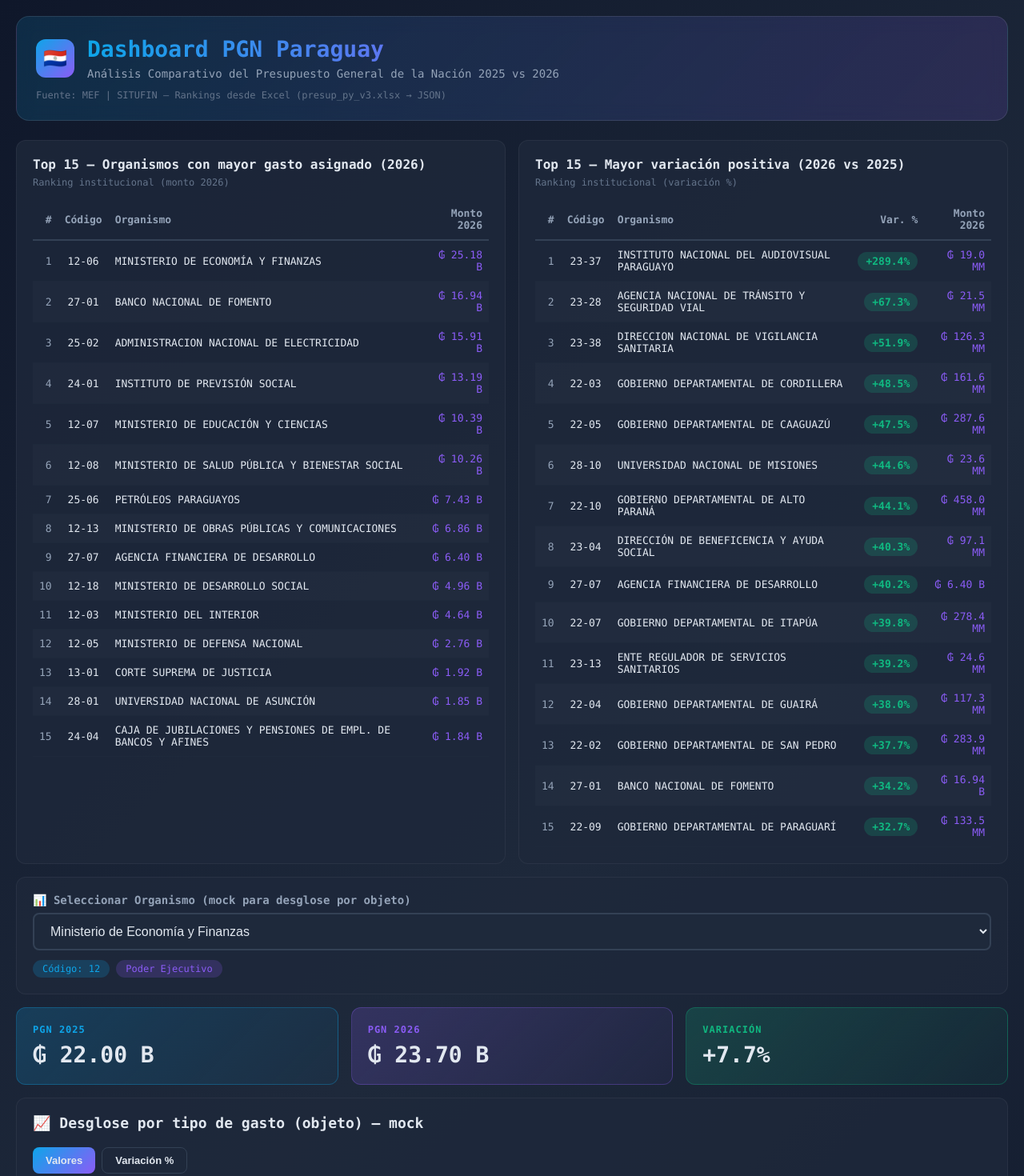
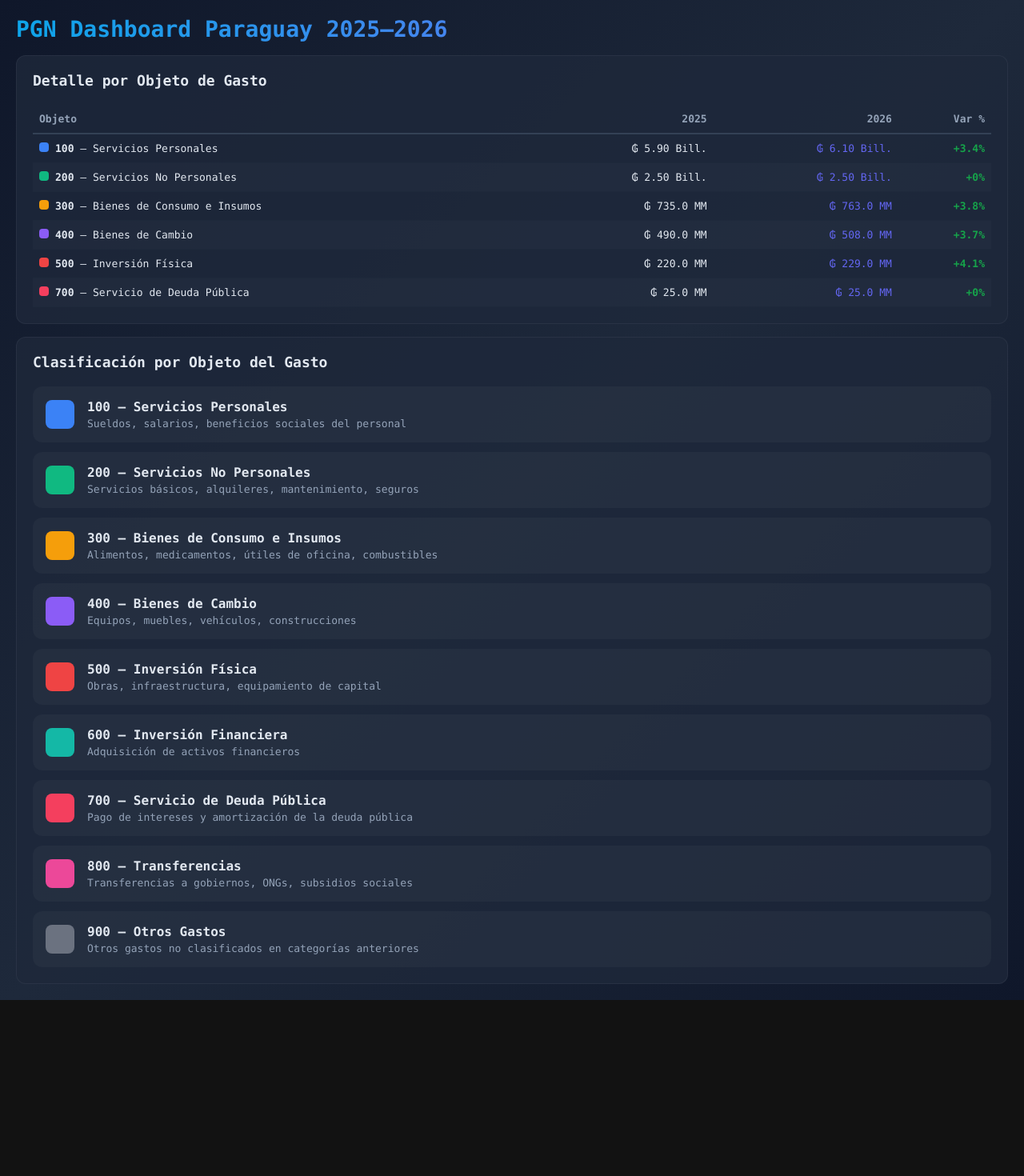
Before and after one commit to sfkaplan/Presupuesto_py, a React (Vite) app in the folder frontend/: page / in a window 1280 px wide. Shown: the top 1470 px of the page at 80% size. After the commit the page ends 1250 px from the top, so only its background shows below. Built offline with nearby package versions, Linux system fonts and the light colour scheme.

Commit message:
Update App.jsx

```diff
--- a/frontend/src/App.jsx
+++ b/frontend/src/App.jsx
@@ -5,88 +5,130 @@
 } from "recharts";
 import pgn from "./data/pgn.json";
 
-// --- Helpers
+/* =========================
+   Helpers
+========================= */
 const formatGs = (num) => {
   const n = Number(num || 0);
-  if (n >= 1e12) return `₲ ${(n / 1e12).toFixed(2)} B`;
+  if (n >= 1e12) return `₲ ${(n / 1e12).toFixed(2)} Bill.`;
   if (n >= 1e9) return `₲ ${(n / 1e9).toFixed(1)} MM`;
   if (n >= 1e6) return `₲ ${(n / 1e6).toFixed(0)} M`;
   return `₲ ${n.toLocaleString()}`;
 };
 
-const clampText = (s, max = 60) => {
-  const str = String(s || "");
-  return str.length > max ? str.slice(0, max - 1) + "…" : str;
+const sumObj = (obj) =>
+  Object.values(obj || {}).reduce((a, b) => a + (Number(b) || 0), 0);
+
+/* =========================
+   Objetos de Gasto (FUENTE ÚNICA)
+========================= */
+const objetosGasto = {
+  100: {
+    nombre: "Servicios Personales",
+    descripcion: "Sueldos, salarios, beneficios sociales del personal",
+    color: "#3b82f6"
+  },
+  200: {
+    nombre: "Servicios No Personales",
+    descripcion: "Servicios básicos, alquileres, mantenimiento, seguros",
+    color: "#10b981"
+  },
+  300: {
+    nombre: "Bienes de Consumo e Insumos",
+    descripcion: "Alimentos, medicamentos, útiles de oficina, combustibles",
+    color: "#f59e0b"
+  },
+  400: {
+    nombre: "Bienes de Cambio",
+    descripcion: "Equipos, muebles, vehículos, construcciones",
+    color: "#8b5cf6"
+  },
+  500: {
+    nombre: "Inversión Física",
+    descripcion: "Obras, infraestructura, equipamiento de capital",
+    color: "#ef4444"
+  },
+  600: {
+    nombre: "Inversión Financiera",
+    descripcion: "Adquisición de activos financieros",
+    color: "#14b8a6"
+  },
+  700: {
+    nombre: "Servicio de Deuda Pública",
+    descripcion: "Pago de intereses y amortización de la deuda pública",
+    color: "#f43f5e"
+  },
+  800: {
+    nombre: "Transferencias",
+    descripcion: "Transferencias a gobiernos, ONGs, subsidios sociales",
+    color: "#ec4899"
+  },
+  900: {
+    nombre: "Otros Gastos",
+    descripcion: "Otros gastos no clasificados en categorías anteriores",
+    color: "#6b7280"
+  }
 };
 
-const sumObj = (obj) => Object.values(obj || {}).reduce((a, b) => a + (Number(b) || 0), 0);
-
-// --- MOCK: desglose por objeto (se reemplaza cuando tengamos tabla real)
+/* =========================
+   MOCK – Desglose por organismo
+========================= */
 const entidadesData = {
   "Ministerio de Educación y Ciencias": {
     codigo: "20",
     nivel: "Poder Ejecutivo",
-    pgn2025: { 100: 6310000000000, 200: 485000000000, 300: 2350000000000, 400: 165000000000, 500: 285000000000, 800: 105000000000, 900: 0 },
-    pgn2026: { 100: 6850000000000, 200: 545000000000, 300: 2580000000000, 400: 185000000000, 500: 320000000000, 800: 120000000000, 900: 0 }
-  },
-  "Ministerio de Salud Pública": {
-    codigo: "21",
-    nivel: "Poder Ejecutivo",
-    pgn2025: { 100: 4150000000000, 200: 720000000000, 300: 3280000000000, 400: 485000000000, 500: 680000000000, 800: 185000000000, 900: 0 },
-    pgn2026: { 100: 4650000000000, 200: 850000000000, 300: 3520000000000, 400: 540000000000, 500: 780000000000, 800: 220000000000, 900: 0 }
-  },
-  "Ministerio de Economía y Finanzas": {
-    codigo: "12",
-    nivel: "Poder Ejecutivo",
-    pgn2025: { 100: 520000000000, 200: 145000000000, 300: 92000000000, 400: 38000000000, 500: 65000000000, 800: 16300000000000, 900: 4840000000000 },
-    pgn2026: { 100: 555000000000, 200: 158000000000, 300: 98000000000, 400: 42000000000, 500: 72000000000, 800: 17500000000000, 900: 5275000000000 }
+    pgn2025: { 100: 5900000000000, 200: 2500000000000, 300: 735000000000, 400: 490000000000, 500: 220000000000, 700: 25000000000 },
+    pgn2026: { 100: 6100000000000, 200: 2500000000000, 300: 763000000000, 400: 508000000000, 500: 229000000000, 700: 25000000000 }
   }
 };
 
-const objetosGasto = {
-  100: { nombre: "Servicios Personales", color: "#0ea5e9" },
-  200: { nombre: "Servicios No Personales", color: "#8b5cf6" },
-  300: { nombre: "Bienes de Consumo e Insumos", color: "#10b981" },
-  400: { nombre: "Bienes de Cambio", color: "#f59e0b" },
-  500: { nombre: "Inversión Física", color: "#ef4444" },
-  800: { nombre: "Transferencias", color: "#ec4899" },
-  900: { nombre: "Otros Gastos", color: "#6b7280" }
-
-
-};
-
-function RankTable({ title, subtitle, rows, type }) {
+/* =========================
+   Componentes
+========================= */
+function ObjetoGastoDetalleTable({ data }) {
   return (
-    <div className="card">
-      <div style={{ display: "flex", justifyContent: "space-between", alignItems: "baseline", gap: 12 }}>
-        <div>
-          <h3 className="h3">{title}</h3>
-          <p className="muted">{subtitle}</p>
-        </div>
-      </div>
+    <div className="card" style={{ marginTop: 16 }}>
+      <h2 className="h2">Detalle por Objeto de Gasto</h2>
 
       <table>
         <thead>
           <tr>
-            <th style={{ textAlign: "right" }}>#</th>
-            <th style={{ textAlign: "center" }}>Código</th>
-            <th>Organismo</th>
-            {type === "var" ? <th style={{ textAlign: "right" }}>Var. %</th> : null}
-            <th style={{ textAlign: "right" }}>Monto 2026</th>
+            <th>Objeto</th>
+            <th style={{ textAlign: "right" }}>2025</th>
+            <th style={{ textAlign: "right" }}>2026</th>
+            <th style={{ textAlign: "right" }}>Var %</th>
           </tr>
         </thead>
         <tbody>
-          {rows.map((r, idx) => (
-            <tr key={`${r.codigo || "NA"}-${idx}`}>
-              <td style={{ textAlign: "right", color: "#94a3b8" }}>{idx + 1}</td>
-              <td style={{ textAlign: "center" }}><span className="mono">{r.codigo || "—"}</span></td>
-              <td>{clampText(r.organismo, 60)}</td>
-              {type === "var" ? (
-                <td style={{ textAlign: "right" }}>
-                  <span className="pill-green">+{Number(r.variacion_pct || 0).toFixed(1)}%</span>
-                </td>
-              ) : null}
-              <td style={{ textAlign: "right", color: "#8b5cf6" }}><span className="mono">{formatGs(r.monto_2026)}</span></td>
+          {data.map((d) => (
+            <tr key={d.objeto}>
+              <td>
+                <span
+                  style={{
+                    display: "inline-block",
+                    width: 12,
+                    height: 12,
+                    borderRadius: 4,
+                    background: d.color,
+                    marginRight: 8
+                  }}
+                />
+                <strong>{d.objeto}</strong> – {objetosGasto[d.objeto].nombre}
+              </td>
+              <td style={{ textAlign: "right" }}>{formatGs(d.pgn2025)}</td>
+              <td style={{ textAlign: "right", color: "#6366f1" }}>
+                {formatGs(d.pgn2026)}
+              </td>
+              <td
+                style={{
+                  textAlign: "right",
+                  color: d.variacion >= 0 ? "#16a34a" : "#dc2626",
+                  fontWeight: 700
+                }}
+              >
+                {d.variacion >= 0 ? "+" : ""}
+                {d.variacion}%
+              </td>
             </tr>
           ))}
         </tbody>
@@ -95,8 +137,52 @@
   );
 }
 
+function ClasificacionObjetoGasto() {
+  return (
+    <div className="card" style={{ marginTop: 16 }}>
+      <h2 className="h2">Clasificación por Objeto del Gasto</h2>
+
+      <div style={{ display: "flex", flexDirection: "column", gap: 12 }}>
+        {Object.entries(objetosGasto).map(([codigo, obj]) => (
+          <div
+            key={codigo}
+            style={{
+              display: "flex",
+              gap: 16,
+              alignItems: "center",
+              padding: 16,
+              borderRadius: 12,
+              background: "rgba(255,255,255,0.03)"
+            }}
+          >
+            <div
+              style={{
+                width: 36,
+                height: 36,
+                borderRadius: 8,
+                background: obj.color
+              }}
+            />
+            <div>
+              <strong>
+                {codigo} – {obj.nombre}
+              </strong>
+              <div style={{ fontSize: 13, color: "#94a3b8", marginTop: 4 }}>
+                {obj.descripcion}
+              </div>
+            </div>
+          </div>
+        ))}
+      </div>
+    </div>
+  );
+}
+
+/* =========================
+   App principal
+========================= */
 export default function App() {
-  const records = Array.isArray(pgn?.records) ? pgn.records : [];
+  const records = pgn.records || [];
 
   const top15Monto2026 = useMemo(() => {
     return records
@@ -109,187 +195,32 @@
       .slice(0, 15);
   }, [records]);
 
-  const top15VarPos = useMemo(() => {
-    return records
-      .map((r) => ({
-        codigo: r.codigo,
-        organismo: r.item_2026 || r.item_2025 || "",
-        monto_2026: Number(r.monto_2026 || 0),
-        variacion_pct: Number(r.variacion_pct)
-      }))
-      .filter((r) => Number.isFinite(r.variacion_pct) && r.variacion_pct > 0)
-      .sort((a, b) => b.variacion_pct - a.variacion_pct)
-      .slice(0, 15);
-  }, [records]);
-
-  const entityKeys = useMemo(() => Object.keys(entidadesData).sort(), []);
-  const [selectedEntity, setSelectedEntity] = useState(entityKeys[0] || "");
-  const [comparisonMode, setComparisonMode] = useState("absoluto");
-
+  const selectedEntity = "Ministerio de Educación y Ciencias";
   const entityData = entidadesData[selectedEntity];
 
   const comparisonData = useMemo(() => {
     if (!entityData) return [];
-    return Object.keys(objetosGasto)
-      .map((key) => {
-        const pgn2025 = entityData.pgn2025?.[key] ?? 0;
-        const pgn2026 = entityData.pgn2026?.[key] ?? 0;
-        const variacion = pgn2025 > 0 ? ((pgn2026 - pgn2025) / pgn2025) * 100 : 0;
-        return {
-          objeto: key,
-          nombre: objetosGasto[key].nombre,
-          nombreCorto: objetosGasto[key].nombre.split(" ").slice(0, 2).join(" "),
-          pgn2025,
-          pgn2026,
-          variacion: Number.isFinite(variacion) ? Number(variacion.toFixed(1)) : 0,
-          color: objetosGasto[key].color
-        };
-      })
-      .filter((d) => d.pgn2025 > 0 || d.pgn2026 > 0);
+    return Object.keys(entityData.pgn2025).map((key) => {
+      const p2025 = entityData.pgn2025[key] || 0;
+      const p2026 = entityData.pgn2026[key] || 0;
+      const varPct = p2025 > 0 ? ((p2026 - p2025) / p2025) * 100 : 0;
+
+      return {
+        objeto: key,
+        pgn2025: p2025,
+        pgn2026: p2026,
+        variacion: Number(varPct.toFixed(1)),
+        color: objetosGasto[key].color
+      };
+    });
   }, [entityData]);
-
-  const totalData = useMemo(() => {
-    if (!entityData) return { total2025: 0, total2026: 0, variacion: 0 };
-    const total2025 = sumObj(entityData.pgn2025);
-    const total2026 = sumObj(entityData.pgn2026);
-    const variacion = total2025 > 0 ? ((total2026 - total2025) / total2025) * 100 : 0;
-    return { total2025, total2026, variacion: Number(variacion.toFixed(1)) };
-  }, [entityData]);
-
-  const pieData2025 = comparisonData.map((d) => ({ name: d.nombreCorto, value: d.pgn2025, color: d.color }));
-  const pieData2026 = comparisonData.map((d) => ({ name: d.nombreCorto, value: d.pgn2026, color: d.color }));
 
   return (
     <div className="wrap">
-      <div className="header">
-        <div className="headerRow">
-          <div className="flag">🇵🇾</div>
-          <div>
-            <h1 className="title">Dashboard PGN Paraguay</h1>
-            <p className="subtitle">Análisis Comparativo del Presupuesto General de la Nación 2025 vs 2026</p>
-          </div>
-        </div>
-        <p className="small">Fuente: MEF | SITUFIN — Rankings desde Excel (presup_py_v3.xlsx → JSON)</p>
-      </div>
+      <h1 className="title">PGN Dashboard Paraguay 2025–2026</h1>
 
-      <div className="grid">
-        <RankTable
-          title="Top 15 — Organismos con mayor gasto asignado (2026)"
-          subtitle="Ranking institucional (monto 2026)"
-          rows={top15Monto2026}
-          type="monto"
-        />
-        <RankTable
-          title="Top 15 — Mayor variación positiva (2026 vs 2025)"
-          subtitle="Ranking institucional (variación %)"
-          rows={top15VarPos}
-          type="var"
-        />
-      </div>
-
-      <div className="card" style={{ marginTop: 16 }}>
-        <label className="label">📊 Seleccionar Organismo (mock para desglose por objeto)</label>
-        <select value={selectedEntity} onChange={(e) => setSelectedEntity(e.target.value)}>
-          {entityKeys.map((k) => (
-            <option key={k} value={k}>{k}</option>
-          ))}
-        </select>
-
-        <div className="chips">
-          <span className="chip chip-blue">Código: {entityData?.codigo ?? "—"}</span>
-          <span className="chip chip-purple">{entityData?.nivel ?? "—"}</span>
-        </div>
-      </div>
-
-      <div className="cards3">
-        <div className="card cardBlue">
-          <div className="kpiLabel blue">PGN 2025</div>
-          <div className="kpiValue">{formatGs(totalData.total2025)}</div>
-        </div>
-        <div className="card cardPurple">
-          <div className="kpiLabel purple">PGN 2026</div>
-          <div className="kpiValue">{formatGs(totalData.total2026)}</div>
-        </div>
-        <div className={`card ${totalData.variacion >= 0 ? "cardGreen" : "cardRed"}`}>
-          <div className={`kpiLabel ${totalData.variacion >= 0 ? "green" : "red"}`}>Variación</div>
-          <div className="kpiValue">{totalData.variacion >= 0 ? "+" : ""}{totalData.variacion}%</div>
-        </div>
-      </div>
-
-      <div className="card" style={{ marginTop: 16 }}>
-        <h2 className="h2">📈 Desglose por tipo de gasto (objeto) — mock</h2>
-
-        <div className="btnrow">
-          <button className={comparisonMode === "absoluto" ? "active" : ""} onClick={() => setComparisonMode("absoluto")}>Valores</button>
-          <button className={comparisonMode === "variacion" ? "active" : ""} onClick={() => setComparisonMode("variacion")}>Variación %</button>
-        </div>
-
-        <div style={{ height: 360 }}>
-          <ResponsiveContainer width="100%" height="100%">
-            {comparisonMode === "absoluto" ? (
-              <BarChart data={comparisonData} margin={{ top: 20, right: 30, left: 20, bottom: 70 }}>
-                <CartesianGrid strokeDasharray="3 3" stroke="#334155" />
-                <XAxis dataKey="nombreCorto" angle={-45} textAnchor="end" fontSize={11} stroke="#64748b" height={90} />
-                <YAxis stroke="#64748b" fontSize={11} tickFormatter={(v) => v >= 1e12 ? `${(v / 1e12).toFixed(1)}B` : v >= 1e9 ? `${(v / 1e9).toFixed(0)}MM` : `${(v / 1e6).toFixed(0)}M`} />
-                <Tooltip contentStyle={{ background: "#1e293b", border: "1px solid #334155", borderRadius: 10 }} formatter={(v) => formatGs(v)} />
-                <Legend />
-                <Bar dataKey="pgn2025" name="PGN 2025" fill="#0ea5e9" radius={[4, 4, 0, 0]} />
-                <Bar dataKey="pgn2026" name="PGN 2026" fill="#8b5cf6" radius={[4, 4, 0, 0]} />
-              </BarChart>
-            ) : (
-              <BarChart data={comparisonData} margin={{ top: 20, right: 30, left: 20, bottom: 70 }}>
-                <CartesianGrid strokeDasharray="3 3" stroke="#334155" />
-                <XAxis dataKey="nombreCorto" angle={-45} textAnchor="end" fontSize={11} stroke="#64748b" height={90} />
-                <YAxis stroke="#64748b" fontSize={11} unit="%" />
-                <Tooltip contentStyle={{ background: "#1e293b", border: "1px solid #334155", borderRadius: 10 }} formatter={(v) => `${v}%`} />
-                <Bar dataKey="variacion" name="Variación %" radius={[4, 4, 0, 0]}>
-                  {comparisonData.map((entry, index) => (
-                    <Cell key={`c-${index}`} fill={entry.variacion >= 0 ? "#10b981" : "#ef4444"} />
-                  ))}
-                </Bar>
-              </BarChart>
-            )}
-          </ResponsiveContainer>
-        </div>
-      </div>
-
-      <div className="grid2">
-        <div className="card">
-          <h3 className="h3 blue">🥧 Distribución PGN 2025</h3>
-          <div style={{ height: 280 }}>
-            <ResponsiveContainer width="100%" height="100%">
-              <PieChart>
-                <Pie data={pieData2025} cx="50%" cy="50%" innerRadius={60} outerRadius={100} paddingAngle={2} dataKey="value">
-                  {pieData2025.map((entry, index) => (
-                    <Cell key={`p25-${index}`} fill={entry.color} />
-                  ))}
-                </Pie>
-                <Tooltip contentStyle={{ background: "#1e293b", border: "1px solid #334155", borderRadius: 10, fontSize: 12 }} formatter={(v) => formatGs(v)} />
-              </PieChart>
-            </ResponsiveContainer>
-          </div>
-        </div>
-
-        <div className="card">
-          <h3 className="h3 purple">🥧 Distribución PGN 2026</h3>
-          <div style={{ height: 280 }}>
-            <ResponsiveContainer width="100%" height="100%">
-              <PieChart>
-                <Pie data={pieData2026} cx="50%" cy="50%" innerRadius={60} outerRadius={100} paddingAngle={2} dataKey="value">
-                  {pieData2026.map((entry, index) => (
-                    <Cell key={`p26-${index}`} fill={entry.color} />
-                  ))}
-                </Pie>
-                <Tooltip contentStyle={{ background: "#1e293b", border: "1px solid #334155", borderRadius: 10, fontSize: 12 }} formatter={(v) => formatGs(v)} />
-              </PieChart>
-            </ResponsiveContainer>
-          </div>
-        </div>
-      </div>
-
-      <div className="footer">
-        ✅ UI React real (Vite). Rankings desde JSON. Desglose por objeto aún mock hasta integrar tabla real.
-      </div>
+      <ObjetoGastoDetalleTable data={comparisonData} />
+      <ClasificacionObjetoGasto />
     </div>
   );
 }
```
